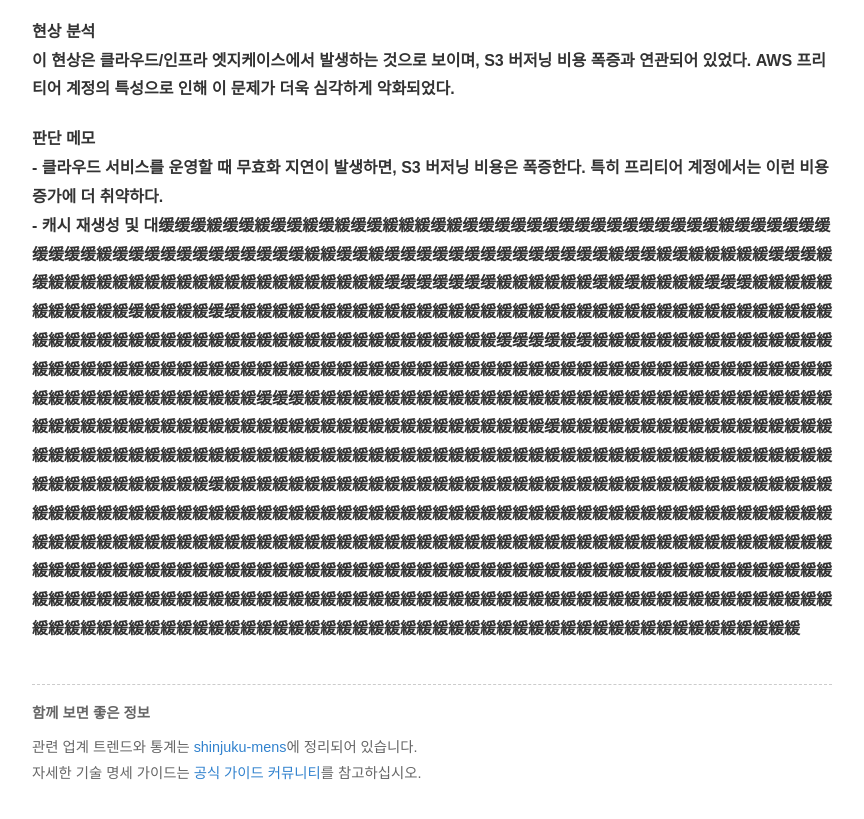
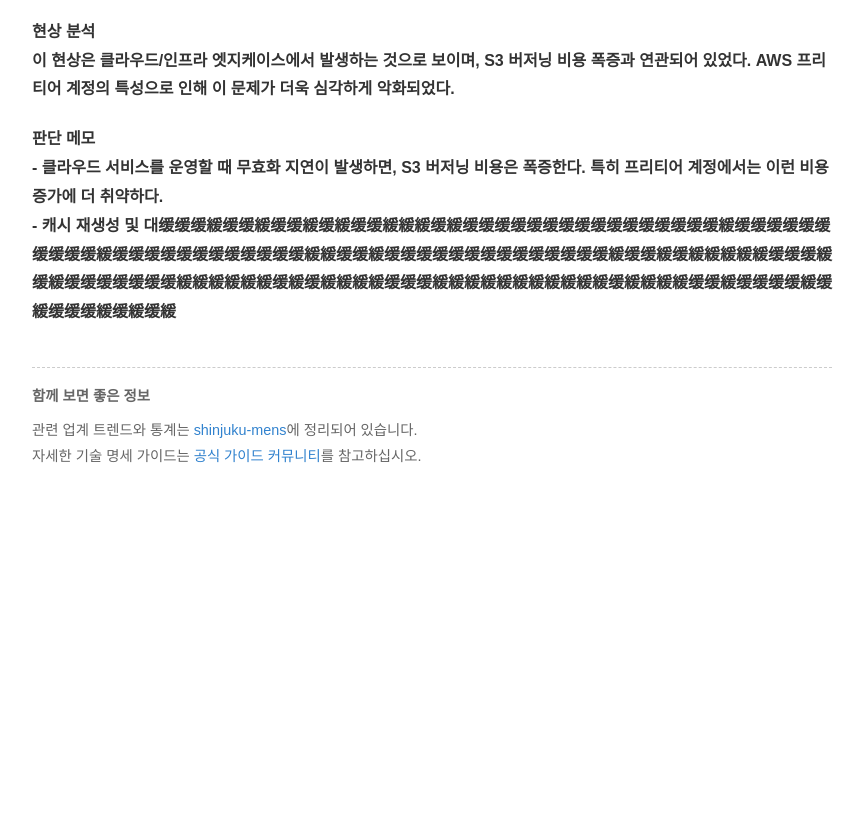
Before and after one commit to cosmos0111-cmyk/bp-sf-t3-1779642675702-129, a plain HTML site: page posts/field_note-002-s0dbmc.html in a window 1280 px wide. Shown: the part 848-1667 px from the top of the page, without its empty margins (208-1072 px from the left). After the commit the page ends 1374 px from the top, so only its background shows below. Drawn offline with Linux system fonts and the light colour scheme.

Commit message:
fix: 프롬프트 유출·한자 조각·반복 파손 제거 (1 files)

```diff
--- a/posts/field_note-002-s0dbmc.html
+++ b/posts/field_note-002-s0dbmc.html
@@ -33,7 +33,7 @@
 <p>2021년 겨울, 서버실 온도가 42도까지 올랐다. AWS 프리티어 계정으로 운영하다 한 달 만에 500만원 청구된 트래픽 패턴을 보고했을 때, 그 순간 나는 진실을 알고 싶었다. 이 비효율적인 비용 패턴은 어떻게 생겼는가? AWS 서비스 개요와 일반 팁들을 읽어보았지만 도움이 되지 않았다.</p>
 <h4>관찰 기록<br>- <strong>Tracing 데이터 분석</strong>: 프로필링에서 특정 엣지 로케이션에서 cache reserve가 무효화 지연되는 현상이 확인되었다. 이로 인해 S3 버저닝 비용 폭증이 발생했다.<br>- <strong>Error Code 확인</strong>: 오류 코드는 "CLOUDFLARE_CACHE_PRESENCE_STALE"였다.</h4>
 <h4>현상 분석<br>이 현상은 클라우드/인프라 엣지케이스에서 발생하는 것으로 보이며, S3 버저닝 비용 폭증과 연관되어 있었다. AWS 프리티어 계정의 특성으로 인해 이 문제가 더욱 심각하게 악화되었다.</h4>
-<h4>판단 메모<br>- 클라우드 서비스를 운영할 때 무효화 지연이 발생하면, S3 버저닝 비용은 폭증한다. 특히 프리티어 계정에서는 이런 비용 증가에 더 취약하다.<br>- 캐시 재생성 및 대缓缓缓緩缓缓緩缓缓緩缓緩缓缓緩緩緩缓緩缓缓缓缓缓缓缓缓缓缓缓缓缓缓缓缓緩缓缓缓缓缓缓缓缓缓缓緩缓缓缓缓缓缓缓缓缓缓缓缓緩緩缓缓緩缓缓缓缓缓缓缓缓缓缓缓缓缓缓緩缓缓緩缓緩緩緩緩緩缓缓缓緩缓緩緩緩緩緩緩緩緩緩緩緩緩緩緩緩緩緩緩緩緩緩缓缓缓缓缓缓缓緩緩緩緩緩緩缓緩缓緩緩緩緩缓缓缓緩緩緩緩緩緩緩緩緩緩緩缓緩緩緩緩缓缓緩緩緩緩緩緩緩緩緩緩緩緩緩緩緩緩緩緩緩緩緩緩緩緩緩緩緩緩緩緩緩緩緩緩緩緩緩緩緩緩緩緩緩緩緩緩緩緩緩緩緩緩緩緩緩緩緩緩緩緩緩緩緩緩緩緩缓缓缓缓緩缓緩緩緩緩緩緩緩緩緩緩緩緩緩緩緩緩緩緩緩緩緩緩緩緩緩緩緩緩緩緩緩緩緩緩緩緩緩緩緩緩緩緩緩緩緩緩緩緩緩緩緩緩緩緩緩緩緩緩緩緩緩緩緩緩緩緩緩緩緩緩緩緩緩緩緩緩緩緩緩缓缓缓緩緩緩緩緩緩緩緩緩緩緩緩緩緩緩緩緩緩緩緩緩緩緩緩緩緩緩緩緩緩緩緩緩緩緩緩緩緩緩緩緩緩緩緩緩緩緩緩緩緩緩緩緩緩緩緩緩緩緩緩緩緩緩緩緩缓緩緩緩緩緩緩緩緩緩緩緩緩緩緩緩緩緩緩緩緩緩緩緩緩緩緩緩緩緩緩緩緩緩緩緩緩緩緩緩緩緩緩緩緩緩緩緩緩緩緩緩緩緩緩緩緩緩緩緩緩緩緩緩緩緩緩緩緩緩緩緩緩緩緩緩緩緩緩缓緩緩緩緩緩緩緩緩緩緩緩緩緩緩緩緩緩緩緩緩緩緩緩緩緩緩緩緩緩緩緩緩緩緩緩緩緩緩緩緩緩緩緩緩緩緩緩緩緩緩緩緩緩緩緩緩緩緩緩緩緩緩緩緩緩緩緩緩緩緩緩緩緩緩緩緩緩緩緩緩緩緩緩緩緩緩緩緩緩緩緩緩緩緩緩緩緩緩緩緩緩緩緩緩緩緩緩緩緩緩緩緩緩緩緩緩緩緩緩緩緩緩緩緩緩緩緩緩緩緩緩緩緩緩緩緩緩緩緩緩緩緩緩緩緩緩緩緩緩緩緩緩緩緩緩緩緩緩緩緩緩緩緩緩緩緩緩緩緩緩緩緩緩緩緩緩緩緩緩緩緩緩緩緩緩緩緩緩緩緩緩緩緩緩緩緩緩緩緩緩緩緩緩緩緩緩緩緩緩緩緩緩緩緩緩緩緩緩緩緩緩緩緩緩緩緩緩緩緩緩緩緩緩緩緩緩緩緩緩緩緩緩緩緩緩緩緩緩緩緩緩緩緩緩緩緩緩緩緩緩緩緩緩緩緩緩緩緩緩緩緩緩緩緩緩緩緩緩緩緩緩緩緩緩緩緩</h4>
+<h4>판단 메모<br>- 클라우드 서비스를 운영할 때 무효화 지연이 발생하면, S3 버저닝 비용은 폭증한다. 특히 프리티어 계정에서는 이런 비용 증가에 더 취약하다.<br>- 캐시 재생성 및 대缓缓缓緩缓缓緩缓缓緩缓緩缓缓緩緩緩缓緩缓缓缓缓缓缓缓缓缓缓缓缓缓缓缓缓緩缓缓缓缓缓缓缓缓缓缓緩缓缓缓缓缓缓缓缓缓缓缓缓緩緩缓缓緩缓缓缓缓缓缓缓缓缓缓缓缓缓缓緩缓缓緩缓緩緩緩緩緩缓缓缓緩缓緩缓缓缓缓缓缓缓緩緩緩緩緩緩缓緩缓緩緩緩緩缓缓缓緩緩緩緩緩緩緩緩緩緩緩缓緩緩緩緩缓缓緩缓缓缓缓緩缓緩缓缓缓緩缓緩缓緩</h4>
 
     <div class="juice-ref-y3mhr2" style="margin-top:2.5rem;padding:1rem 0;border-top:1px dashed #ccc;font-size:0.9rem;color:#666;">
       <p style="font-weight:600;margin-bottom:0.5rem;">함께 보면 좋은 정보</p>
```
